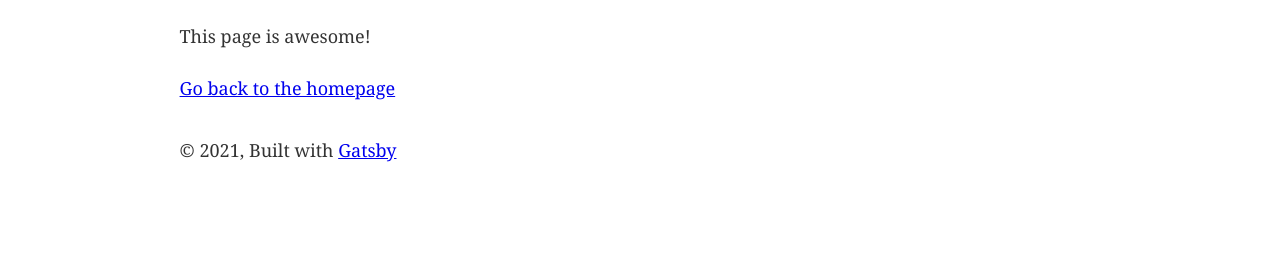
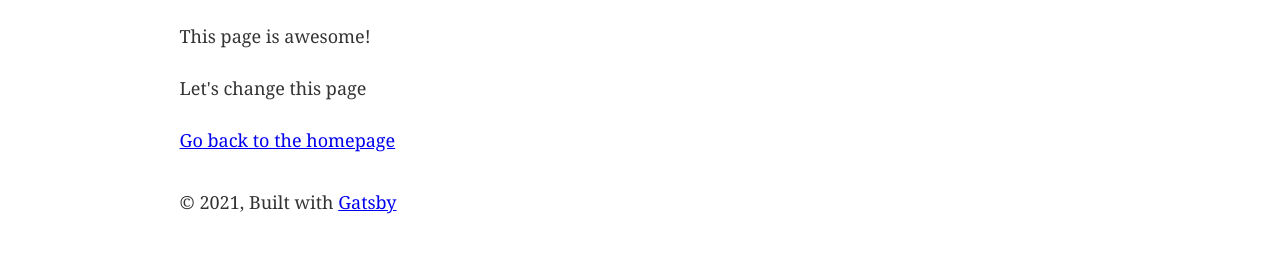
Before and after one commit to rossanodan/gatsby-vercel-playground, a Gatsby site: page /page-2 in a window 1280 px wide. Shown: the part 223-476 px from the top of the page. Built offline with nearby package versions, Linux system fonts and the light colour scheme; Gatsby itself is replaced by a stand-in of ours.

Commit message:
this is a test

```diff
--- a/src/pages/page-2.js
+++ b/src/pages/page-2.js
@@ -10,6 +10,7 @@ const SecondPage = () => (
     <h1>Hi from the second page</h1>
     <p>Welcome to page 2</p>
     <p>This page is awesome!</p>
+    <p>Let's change this page</p>
     <Link to="/">Go back to the homepage</Link>
   </Layout>
 )
```
